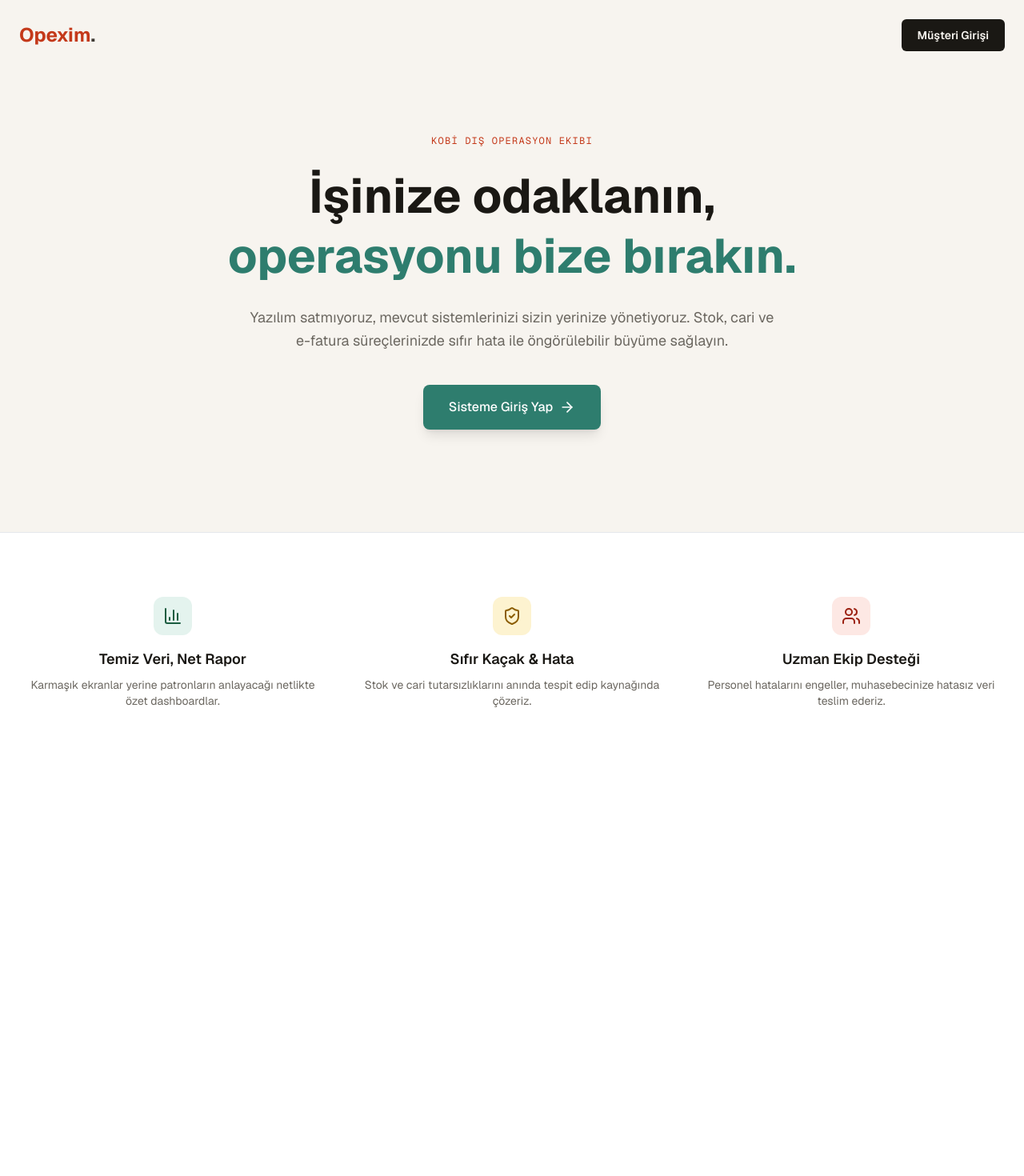
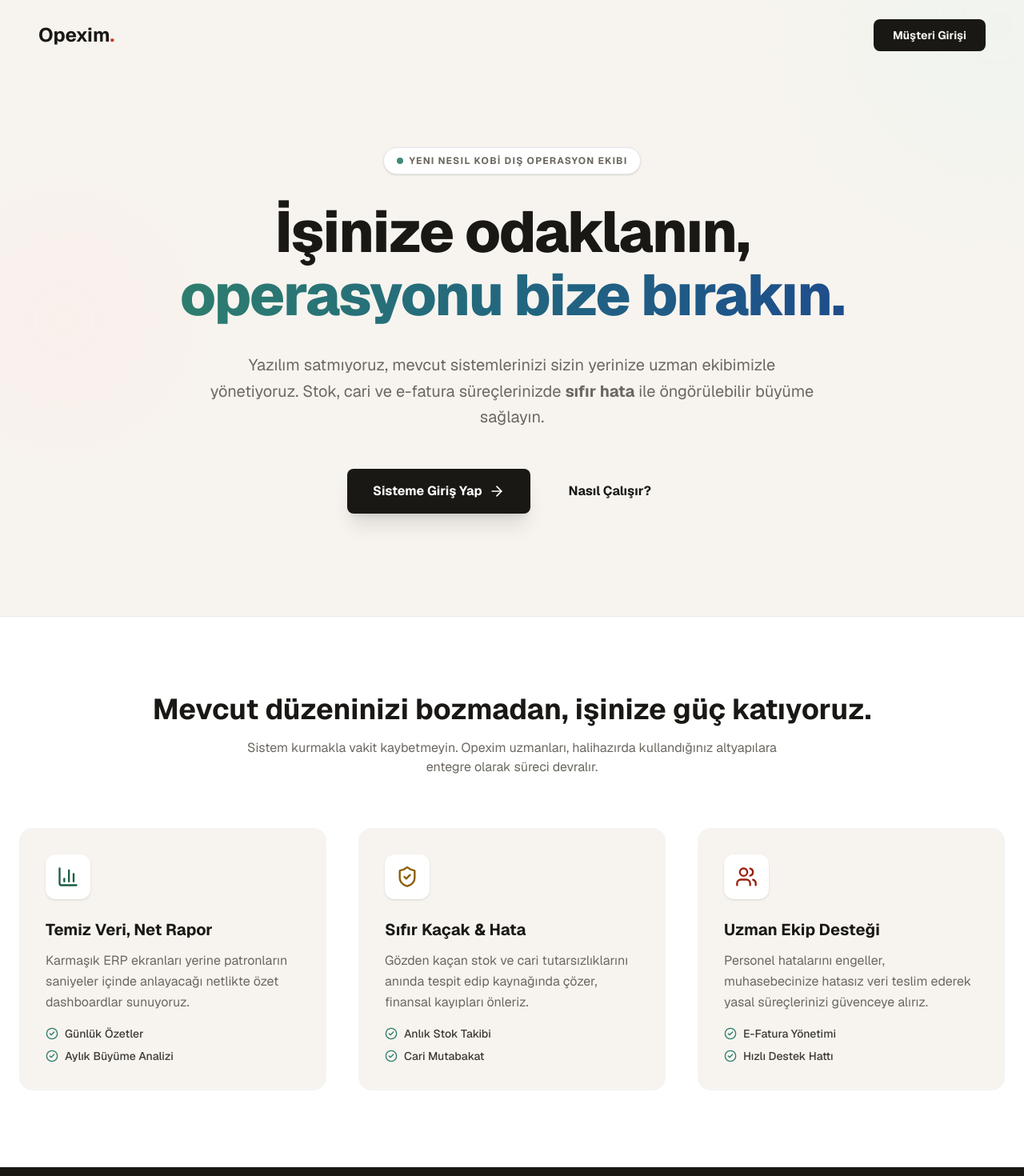
Before and after one commit to Leoredragon/opexim-saas, a Next.js app: page / in a window 1280 px wide. Shown: the top 1470 px of the page at 80% size. Before the commit the page ends 966 px from the top, so only its background shows below. Built offline with nearby package versions, Linux system fonts and the light colour scheme.

Commit message:
Update homepage, login page and metadata

```diff
--- a/app/layout.tsx
+++ b/app/layout.tsx
@@ -13,8 +13,8 @@ const geistMono = Geist_Mono({
 });
 
 export const metadata: Metadata = {
-  title: "Create Next App",
-  description: "Generated by create next app",
+  title: 'Opexim | KOBİ Dış Operasyon Ekibi',
+  description: 'İşinize odaklanın, operasyonu bize bırakın. KOBİ süreç yönetim platformu.',
 };
 
 export default function RootLayout({
--- a/app/page.tsx
+++ b/app/page.tsx
@@ -1,66 +1,124 @@
 import Link from 'next/link';
-import { ArrowRight, BarChart3, ShieldCheck, Users } from 'lucide-react';
+import { ArrowRight, BarChart3, ShieldCheck, Users, CheckCircle2 } from 'lucide-react';
 
 export default function Home() {
   return (
-    <div className="min-h-screen bg-[#f7f4ef] text-[#1a1814] font-sans">
+    <div className="min-h-screen bg-[#f7f4ef] text-[#1a1814] font-sans relative overflow-hidden">
+      {/* Arka Plan Dekorasyonları */}
+      <div className="absolute top-0 left-0 w-full h-full opacity-30 pointer-events-none overflow-hidden">
+        <div className="absolute -top-40 -right-40 w-96 h-96 rounded-full bg-[#e4f3ee] blur-3xl"></div>
+        <div className="absolute top-60 -left-20 w-80 h-80 rounded-full bg-[#fde8e4] blur-3xl"></div>
+      </div>
+
       {/* Navbar Alanı */}
-      <nav className="flex justify-between items-center p-6 max-w-7xl mx-auto">
-        <div className="text-2xl font-bold text-[#c4391a]">Opexim<span className="text-[#3d3933]">.</span></div>
+      <nav className="relative z-10 flex justify-between items-center p-6 md:px-12 max-w-7xl mx-auto">
+        <div className="text-2xl font-bold text-[#1a1814]">
+          Opexim<span className="text-[#c4391a]">.</span>
+        </div>
         <Link
           href="/login"
-          className="bg-[#1a1814] text-[#f7f4ef] px-5 py-2.5 rounded-md text-sm font-semibold hover:bg-[#3d3933] transition-colors"
+          className="bg-[#1a1814] text-[#f7f4ef] px-6 py-2.5 rounded-lg text-sm font-bold hover:bg-[#3d3933] hover:shadow-lg transition-all"
         >
           Müşteri Girişi
         </Link>
       </nav>
 
       {/* Hero Alanı */}
-      <main className="flex flex-col items-center text-center px-6 pt-20 pb-32 max-w-4xl mx-auto">
-        <div className="text-[#c4391a] text-xs font-mono uppercase tracking-widest mb-6">
-          KOBİ Dış Operasyon Ekibi
+      <main className="relative z-10 flex flex-col items-center text-center px-6 pt-24 pb-32 max-w-5xl mx-auto">
+        <div className="inline-flex items-center gap-2 px-4 py-2 rounded-full bg-white border border-gray-200 shadow-sm mb-8">
+          <span className="flex h-2 w-2 rounded-full bg-[#2e7d6e] animate-pulse"></span>
+          <span className="text-[#6b6760] text-xs font-bold tracking-widest uppercase">
+            Yeni Nesil KOBİ Dış Operasyon Ekibi
+          </span>
         </div>
-        <h1 className="text-5xl md:text-6xl font-bold mb-6 leading-tight">
-          İşinize odaklanın, <br />
-          <span className="text-[#2e7d6e]">operasyonu bize bırakın.</span>
+
+        <h1 className="text-5xl md:text-7xl font-extrabold mb-8 leading-[1.1] tracking-tight text-[#1a1814]">
+          İşinize odaklanın, <br className="hidden md:block" />
+          <span className="text-transparent bg-clip-text bg-gradient-to-r from-[#2e7d6e] to-[#1e4d8c]">
+            operasyonu bize bırakın.
+          </span>
         </h1>
-        <p className="text-[#6b6760] text-lg mb-10 max-w-2xl leading-relaxed">
-          Yazılım satmıyoruz, mevcut sistemlerinizi sizin yerinize yönetiyoruz. Stok, cari ve e-fatura süreçlerinizde sıfır hata ile öngörülebilir büyüme sağlayın.
+
+        <p className="text-[#6b6760] text-lg md:text-xl mb-12 max-w-3xl leading-relaxed">
+          Yazılım satmıyoruz, mevcut sistemlerinizi sizin yerinize uzman ekibimizle yönetiyoruz. Stok, cari ve e-fatura süreçlerinizde <strong>sıfır hata</strong> ile öngörülebilir büyüme sağlayın.
         </p>
+
+        <div className="flex flex-col sm:flex-row gap-4 items-center">
           <Link
             href="/login"
-          className="flex items-center gap-2 bg-[#2e7d6e] text-white px-8 py-4 rounded-lg font-medium hover:bg-[#1a5c50] transition-colors shadow-lg"
+            className="flex items-center gap-2 bg-[#1a1814] text-white px-8 py-4 rounded-lg font-bold hover:bg-[#3d3933] transition-all shadow-xl hover:shadow-2xl hover:-translate-y-1"
           >
             Sisteme Giriş Yap <ArrowRight size={20} />
           </Link>
+          <a
+            href="#ozellikler"
+            className="flex items-center gap-2 text-[#1a1814] px-8 py-4 rounded-lg font-bold hover:bg-black/5 transition-all"
+          >
+            Nasıl Çalışır?
+          </a>
+        </div>
       </main>
 
       {/* Özellikler Alanı */}
-      <section className="bg-white py-20 border-t border-gray-200">
-        <div className="max-w-7xl mx-auto px-6 grid md:grid-cols-3 gap-10">
-          <div className="flex flex-col items-center text-center">
-            <div className="w-12 h-12 bg-[#e4f3ee] text-[#1a5c40] rounded-xl flex items-center justify-center mb-4">
-              <BarChart3 size={24} />
+      <section id="ozellikler" className="relative z-10 bg-white py-24 border-t border-gray-200">
+        <div className="max-w-7xl mx-auto px-6">
+          <div className="text-center mb-16">
+            <h2 className="text-3xl md:text-4xl font-bold text-[#1a1814] mb-4">Mevcut düzeninizi bozmadan, işinize güç katıyoruz.</h2>
+            <p className="text-[#6b6760] max-w-2xl mx-auto">Sistem kurmakla vakit kaybetmeyin. Opexim uzmanları, halihazırda kullandığınız altyapılara entegre olarak süreci devralır.</p>
           </div>
-            <h3 className="font-semibold text-lg mb-2">Temiz Veri, Net Rapor</h3>
-            <p className="text-[#6b6760] text-sm">Karmaşık ekranlar yerine patronların anlayacağı netlikte özet dashboardlar.</p>
+
+          <div className="grid md:grid-cols-3 gap-10">
+            {/* Kart 1 */}
+            <div className="bg-[#f7f4ef] p-8 rounded-2xl hover:shadow-lg transition-shadow border border-gray-100">
+              <div className="w-14 h-14 bg-white text-[#1a5c40] rounded-xl flex items-center justify-center mb-6 shadow-sm">
+                <BarChart3 size={28} />
               </div>
-          <div className="flex flex-col items-center text-center">
-            <div className="w-12 h-12 bg-[#fdf3d0] text-[#8b5d00] rounded-xl flex items-center justify-center mb-4">
-              <ShieldCheck size={24} />
+              <h3 className="font-bold text-xl mb-3 text-[#1a1814]">Temiz Veri, Net Rapor</h3>
+              <p className="text-[#6b6760] leading-relaxed mb-4">Karmaşık ERP ekranları yerine patronların saniyeler içinde anlayacağı netlikte özet dashboardlar sunuyoruz.</p>
+              <ul className="space-y-2 text-sm font-medium text-[#3d3933]">
+                <li className="flex items-center gap-2"><CheckCircle2 size={16} className="text-[#2e7d6e]" /> Günlük Özetler</li>
+                <li className="flex items-center gap-2"><CheckCircle2 size={16} className="text-[#2e7d6e]" /> Aylık Büyüme Analizi</li>
+              </ul>
             </div>
-            <h3 className="font-semibold text-lg mb-2">Sıfır Kaçak & Hata</h3>
-            <p className="text-[#6b6760] text-sm">Stok ve cari tutarsızlıklarını anında tespit edip kaynağında çözeriz.</p>
+
+            {/* Kart 2 */}
+            <div className="bg-[#f7f4ef] p-8 rounded-2xl hover:shadow-lg transition-shadow border border-gray-100">
+              <div className="w-14 h-14 bg-white text-[#8b5d00] rounded-xl flex items-center justify-center mb-6 shadow-sm">
+                <ShieldCheck size={28} />
               </div>
-          <div className="flex flex-col items-center text-center">
-            <div className="w-12 h-12 bg-[#fde8e4] text-[#9b2010] rounded-xl flex items-center justify-center mb-4">
-              <Users size={24} />
+              <h3 className="font-bold text-xl mb-3 text-[#1a1814]">Sıfır Kaçak & Hata</h3>
+              <p className="text-[#6b6760] leading-relaxed mb-4">Gözden kaçan stok ve cari tutarsızlıklarını anında tespit edip kaynağında çözer, finansal kayıpları önleriz.</p>
+              <ul className="space-y-2 text-sm font-medium text-[#3d3933]">
+                <li className="flex items-center gap-2"><CheckCircle2 size={16} className="text-[#2e7d6e]" /> Anlık Stok Takibi</li>
+                <li className="flex items-center gap-2"><CheckCircle2 size={16} className="text-[#2e7d6e]" /> Cari Mutabakat</li>
+              </ul>
             </div>
-            <h3 className="font-semibold text-lg mb-2">Uzman Ekip Desteği</h3>
-            <p className="text-[#6b6760] text-sm">Personel hatalarını engeller, muhasebecinize hatasız veri teslim ederiz.</p>
+
+            {/* Kart 3 */}
+            <div className="bg-[#f7f4ef] p-8 rounded-2xl hover:shadow-lg transition-shadow border border-gray-100">
+              <div className="w-14 h-14 bg-white text-[#9b2010] rounded-xl flex items-center justify-center mb-6 shadow-sm">
+                <Users size={28} />
+              </div>
+              <h3 className="font-bold text-xl mb-3 text-[#1a1814]">Uzman Ekip Desteği</h3>
+              <p className="text-[#6b6760] leading-relaxed mb-4">Personel hatalarını engeller, muhasebecinize hatasız veri teslim ederek yasal süreçlerinizi güvenceye alırız.</p>
+              <ul className="space-y-2 text-sm font-medium text-[#3d3933]">
+                <li className="flex items-center gap-2"><CheckCircle2 size={16} className="text-[#2e7d6e]" /> E-Fatura Yönetimi</li>
+                <li className="flex items-center gap-2"><CheckCircle2 size={16} className="text-[#2e7d6e]" /> Hızlı Destek Hattı</li>
+              </ul>
+            </div>
           </div>
         </div>
       </section>
+
+      {/* Footer */}
+      <footer className="bg-[#1a1814] text-[#f7f4ef] py-12 text-center">
+        <div className="text-2xl font-bold mb-4">
+          Opexim<span className="text-[#c4391a]">.</span>
+        </div>
+        <p className="text-gray-400 text-sm">
+          &copy; {new Date().getFullYear()} Opexim Dış Operasyon Ekibi. Tüm Hakları Saklıdır.
+        </p>
+      </footer>
     </div>
   );
 }
```
Also changed, not shown: app/login/page.tsx (+66 -21 lines). Lines whose indentation alone changed are shown as unchanged.
